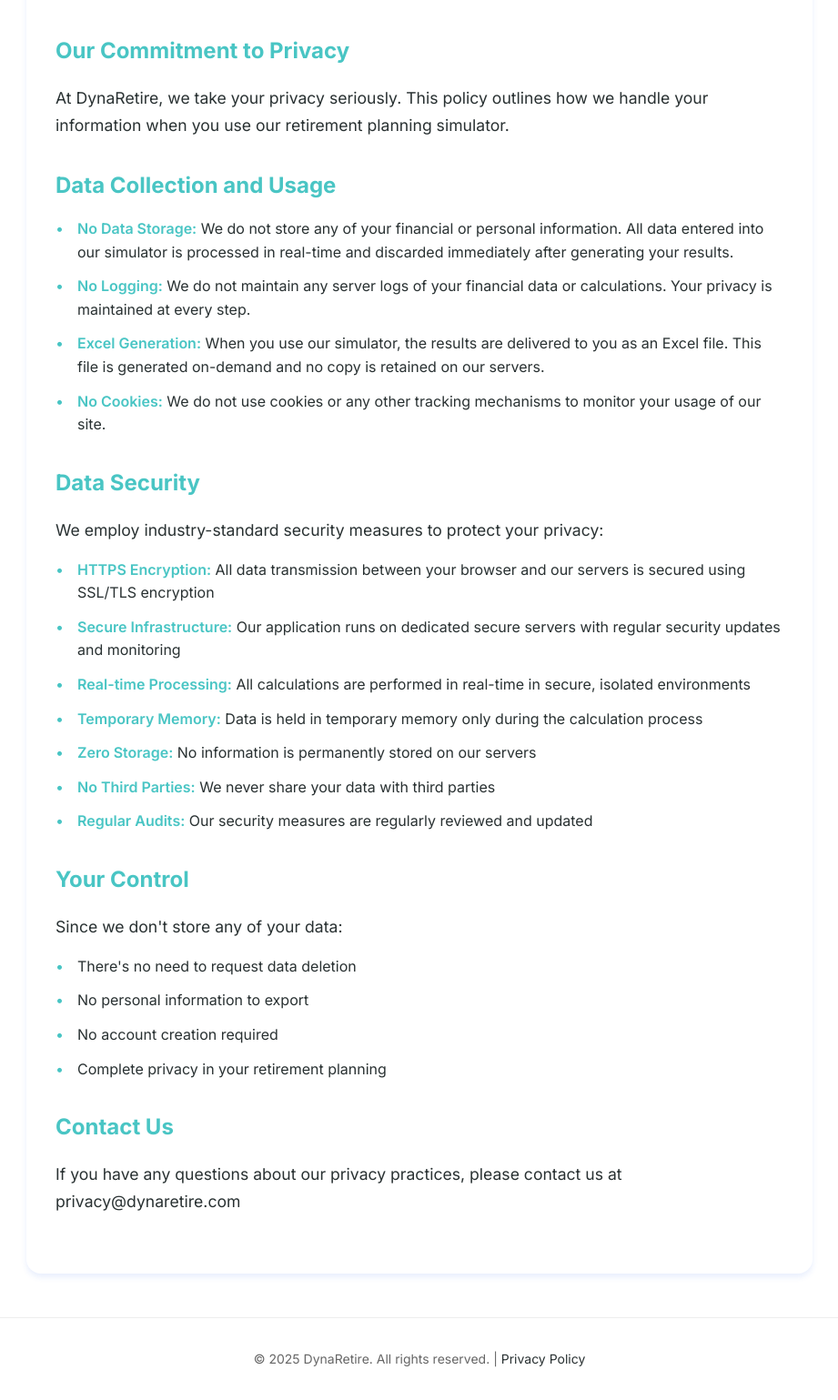
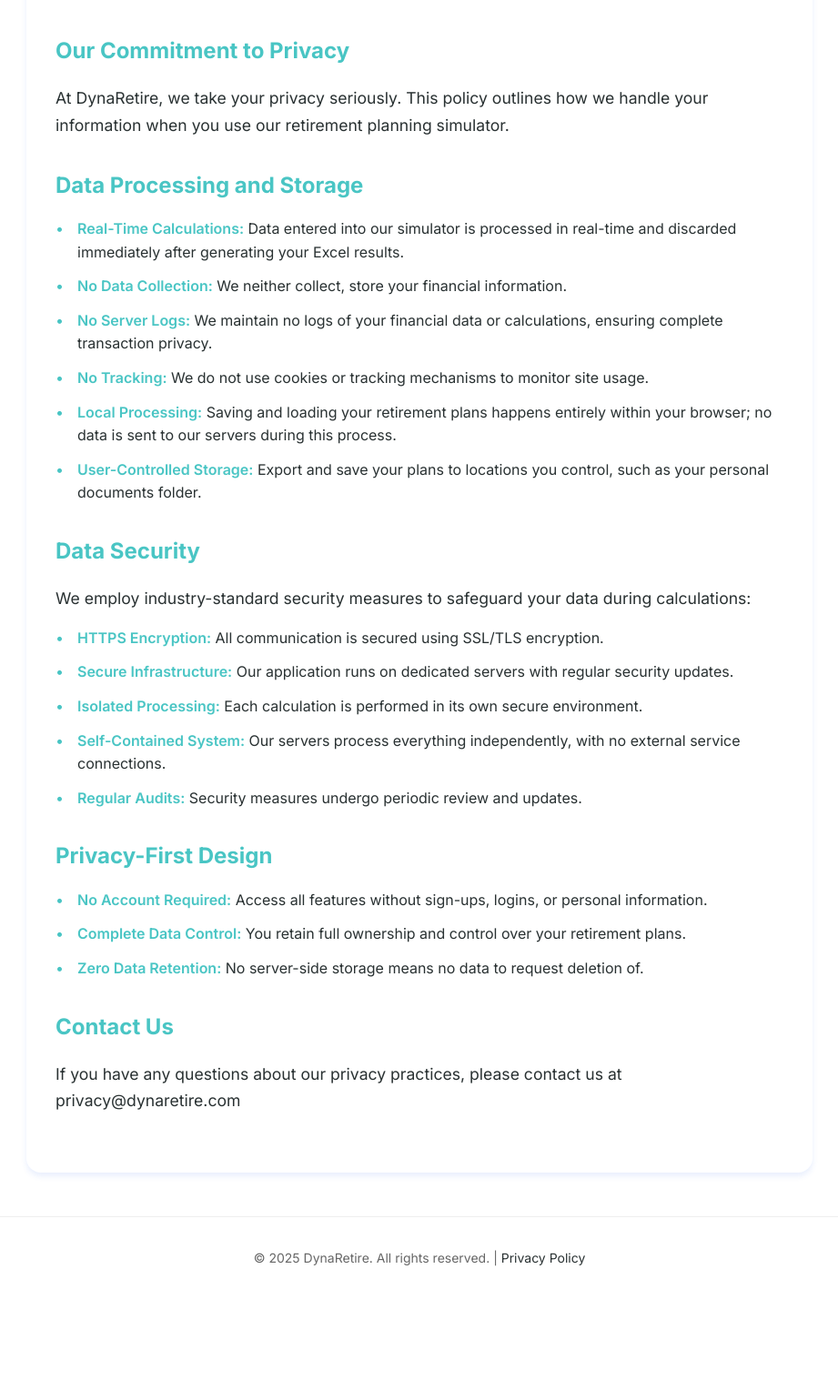
Before and after one commit to lakwli/dynaretire, a Flask app: page /privacy in a window 1280 px wide. Shown: the part 166-1705 px from the top of the page at 91% size, without its empty margins (179-1100 px from the left). After the commit the page ends 1558 px from the top, so only its background shows below. Run offline with Flask 3, Linux system fonts and the light colour scheme.

Commit message:
Update privacy.html

```diff
--- a/templates/marketing/privacy.html
+++ b/templates/marketing/privacy.html
@@ -1,61 +1,104 @@
-{% extends "base.html" %}
-
-{% set footer_type = 'minimal' %}
-
-{% block title %}Privacy Policy - DynaRetire{% endblock %}
-
-{% block content %}
+{% extends "base.html" %} {% set footer_type = 'minimal' %} {% block title
+%}Privacy Policy - DynaRetire{% endblock %} {% block content %}
 <div class="privacy-content">
   <h1>Privacy Policy</h1>
 
   <section>
     <h2>Our Commitment to Privacy</h2>
-            <p>At DynaRetire, we take your privacy seriously. This policy outlines how we handle your information when you use our retirement planning simulator.</p>
+    <p>
+      At DynaRetire, we take your privacy seriously. This policy outlines how we
+      handle your information when you use our retirement planning simulator.
+    </p>
   </section>
 
   <section>
-            <h2>Data Collection and Usage</h2>
+    <h2>Data Processing and Storage</h2>
     <ul>
-                <li><strong>No Data Storage:</strong> We do not store any of your financial or personal information. All data entered into our simulator is processed in real-time and discarded immediately after generating your results.</li>
-                <li><strong>No Logging:</strong> We do not maintain any server logs of your financial data or calculations. Your privacy is maintained at every step.</li>
-                <li><strong>Excel Generation:</strong> When you use our simulator, the results are delivered to you as an Excel file. This file is generated on-demand and no copy is retained on our servers.</li>
-                <li><strong>No Cookies:</strong> We do not use cookies or any other tracking mechanisms to monitor your usage of our site.</li>
+        <li>
+          <strong>Real-Time Calculations:</strong> Data entered into our simulator
+          is processed in real-time and discarded immediately after generating
+          your Excel results.
+        </li>
+        <li>
+          <strong>No Data Collection:</strong> We neither collect, store your financial information.
+        </li>
+        <li>
+          <strong>No Server Logs:</strong> We maintain no logs of your financial
+          data or calculations, ensuring complete transaction privacy.
+        </li>
+        <li>
+          <strong>No Tracking:</strong> We do not use cookies or tracking
+          mechanisms to monitor site usage.
+        </li>
+      <li>
+        <strong>Local Processing:</strong> Saving and loading your retirement
+        plans happens entirely within your browser; no data is sent to our
+        servers during this process.
+      </li>
+      <li>
+        <strong>User-Controlled Storage:</strong> Export and save your plans to
+        locations you control, such as your personal documents folder.
+      </li>
     </ul>
   </section>
 
   <section>
     <h2>Data Security</h2>
-            <p>We employ industry-standard security measures to protect your privacy:</p>
+    <p>
+      We employ industry-standard security measures to safeguard your data
+      during calculations:
+    </p>
     <ul>
-                <li><strong>HTTPS Encryption:</strong> All data transmission between your browser and our servers is secured using SSL/TLS encryption</li>
-                <li><strong>Secure Infrastructure:</strong> Our application runs on dedicated secure servers with regular security updates and monitoring</li>
-                <li><strong>Real-time Processing:</strong> All calculations are performed in real-time in secure, isolated environments</li>
-                <li><strong>Temporary Memory:</strong> Data is held in temporary memory only during the calculation process</li>
-                <li><strong>Zero Storage:</strong> No information is permanently stored on our servers</li>
-                <li><strong>No Third Parties:</strong> We never share your data with third parties</li>
-                <li><strong>Regular Audits:</strong> Our security measures are regularly reviewed and updated</li>
+      <li>
+        <strong>HTTPS Encryption:</strong> All communication is secured using
+        SSL/TLS encryption.
+      </li>
+      <li>
+        <strong>Secure Infrastructure:</strong> Our application runs on
+        dedicated servers with regular security updates.
+      </li>
+      <li>
+        <strong>Isolated Processing:</strong> Each calculation is performed in
+        its own secure environment.
+      </li>
+      <li>
+        <strong>Self-Contained System:</strong> Our servers process everything
+        independently, with no external service connections.
+      </li>
+      <li>
+        <strong>Regular Audits:</strong> Security measures undergo periodic
+        review and updates.
+      </li>
     </ul>
   </section>
 
   <section>
-            <h2>Your Control</h2>
-            <p>Since we don't store any of your data:</p>
+    <h2>Privacy-First Design</h2>
     <ul>
-                <li>There's no need to request data deletion</li>
-                <li>No personal information to export</li>
-                <li>No account creation required</li>
-                <li>Complete privacy in your retirement planning</li>
+      <li>
+        <strong>No Account Required:</strong> Access all features without
+        sign-ups, logins, or personal information.
+      </li>
+      <li>
+        <strong>Complete Data Control:</strong> You retain full ownership and
+        control over your retirement plans.
+      </li>
+      <li>
+        <strong>Zero Data Retention:</strong> No server-side storage means no
+        data to request deletion of.
+      </li>
     </ul>
   </section>
 
   <section>
     <h2>Contact Us</h2>
-            <p>If you have any questions about our privacy practices, please contact us at privacy@dynaretire.com</p>
+    <p>
+      If you have any questions about our privacy practices, please contact us
+      at privacy@dynaretire.com
+    </p>
   </section>
 </div>
-{% endblock %}
-
-{% block extra_head %}
+{% endblock %} {% block extra_head %}
 <style>
   .privacy-content {
     max-width: 800px;
@@ -130,7 +173,8 @@
       font-size: 1.25rem;
     }
 
-        .privacy-content p, .privacy-content li {
+    .privacy-content p,
+    .privacy-content li {
       font-size: 1rem;
     }
   }
```
Lines whose indentation alone changed are shown as unchanged.
